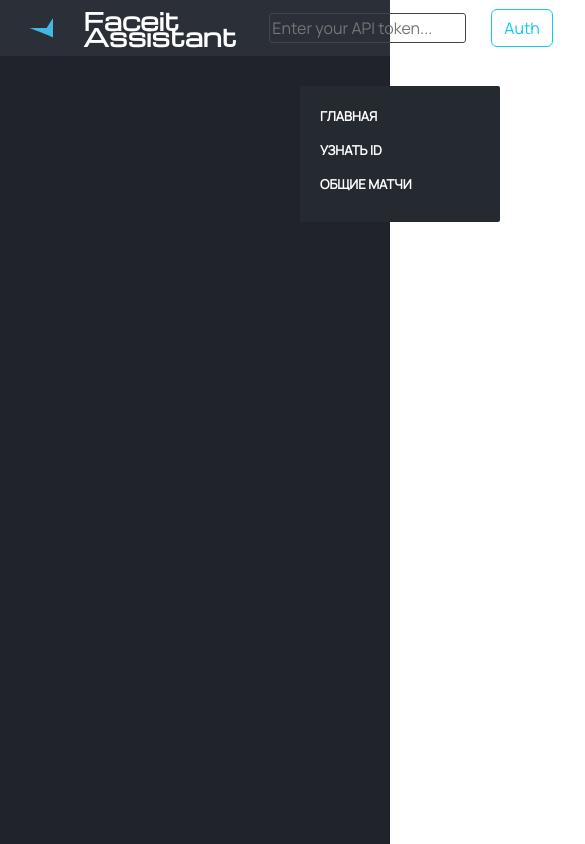
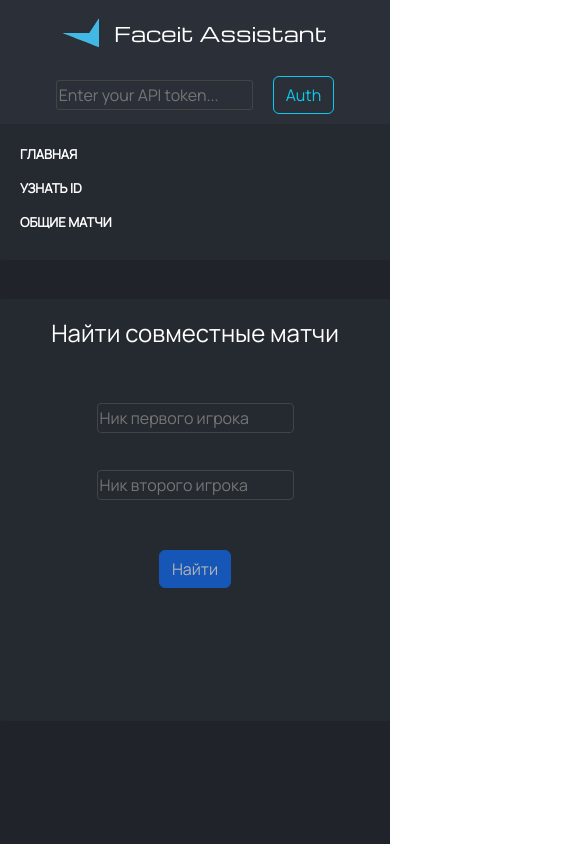
Before and after one commit to lemarz/faceit-assistant-app, a React (Create React App) app: page /#/common-matches in a window 390 px wide. Before the commit this address led to /#/get-id. Shown: the top 844 px of the page, 585 px wide, since content can reach past the window. Built offline with nearby package versions, Linux system fonts and the light colour scheme.

Commit message:
feat: mobile design added. Minor fixes.

```diff
--- a/src/blocks/form.css
+++ b/src/blocks/form.css
@@ -38,3 +38,9 @@
   line-height: 15px;
   margin-bottom: 7px;
 }
+
+@media screen and (max-width: 767px) {
+  .form__title {
+    font-size: 24px;
+  }
+}
--- a/src/blocks/header.css
+++ b/src/blocks/header.css
@@ -10,7 +10,7 @@
   display: flex;
 }
 
-.header__name {
+.header__tittle {
   font-family: 'Michroma', sans-serif;
   color: white;
   font-size: 24px;
@@ -51,3 +51,39 @@
 .header__auth-button {
   margin: 0 25px;
 }
+
+@media screen and (max-width: 1023px) {
+  .header__auth {
+    margin: 0;
+  }
+
+  .header__auth-button {
+    margin: 0;
+  }
+
+  .header__auth {
+    margin-bottom: 10px;
+    gap: 20px;
+  }
+
+  .header {
+    gap: 10px;
+    justify-content: space-around;
+  }
+
+  .header__logo-img {
+    margin: 15px 15px 15px 0;
+  }
+
+  .header__tittle {
+    font-size: 20px;
+    line-height: 16px;
+    font-weight: normal;
+  }
+}
+
+@media screen and (max-width: 767px) {
+  .header {
+    flex-direction: column;
+  }
+}
--- a/src/blocks/main.css
+++ b/src/blocks/main.css
@@ -1,9 +1,9 @@
 .main {
-  margin: 30px 300px;
+  margin: 30px 5vw 50px 50px;
   background-color: #20242a;
   display: grid;
-  grid-template-columns: 200px 5fr;
-  grid-column-gap: 100px;
+  grid-template-columns: 175px 5fr;
+  grid-column-gap: 5vw;
 }
 
 .main__nav {
@@ -14,6 +14,7 @@
   margin: 0;
   border-radius: 2px;
   padding: 17px 0;
+  min-width: 175px;
 }
 
 .main__nav-list {
@@ -42,4 +43,17 @@
   border-radius: 2px;
   width: 100%;
   padding: 30px;
+  margin: 0 auto;
 }
+
+@media screen and (max-width: 1023px) {
+  .main {
+    grid-template-columns: none;
+    grid-template-rows: 175px 5fr;
+    margin: 0;
+  }
+
+  .main__content {
+    padding: 20px 20px;
+  }
+}
--- a/src/components/Header.js
+++ b/src/components/Header.js
@@ -1,39 +1,39 @@
-import React, { useState, useRef, useEffect } from 'react';
-import { Button } from 'react-bootstrap';
-import { Link } from 'react-router-dom';
+import React, { useState, useRef, useEffect } from 'react'
+import { Button } from 'react-bootstrap'
+import { Link } from 'react-router-dom'
 
 const Header = () => {
-  const [isAuth, setIsAuth] = useState(false);
-  const tokenInputRef = useRef();
+  const [isAuth, setIsAuth] = useState(false)
+  const tokenInputRef = useRef()
 
   useEffect(() => {
     if (localStorage.getItem('token')) {
-      setIsAuth(true);
-      const token = localStorage.getItem('token');
+      setIsAuth(true)
+      const token = localStorage.getItem('token')
 
       if (localStorage.getItem('token').length === 36) {
-        console.log(`Good Token (${token})`);
+        console.log(`Good Token (${token})`)
       } else {
-        console.error(`BAD Token (${token})`);
+        console.error(`BAD Token (${token})`)
       }
     }
-  }, []);
+  }, [])
 
   const onAuthClick = () => {
     if (!isAuth) {
-      localStorage.setItem('token', tokenInputRef.current.value);
-      window.location.reload();
+      localStorage.setItem('token', tokenInputRef.current.value)
+      window.location.reload()
     } else {
-      setIsAuth(false);
-      localStorage.removeItem('token');
+      setIsAuth(false)
+      localStorage.removeItem('token')
     }
-  };
+  }
 
   return (
     <div className='header'>
       <div className='header__logo'>
         <Link to='/' className='header__logo-img'></Link>
-        <Link to='/' className='header__name'>
+        <Link to='/' className='header__tittle'>
           Faceit Assistant
         </Link>
       </div>
@@ -59,7 +59,7 @@
         </Button>
       </div>
     </div>
-  );
-};
+  )
+}
 
-export default Header;
+export default Header
```
Also changed, not shown: src/components/App.js (+5 -5 lines), src/index.js (+7 -7 lines).
